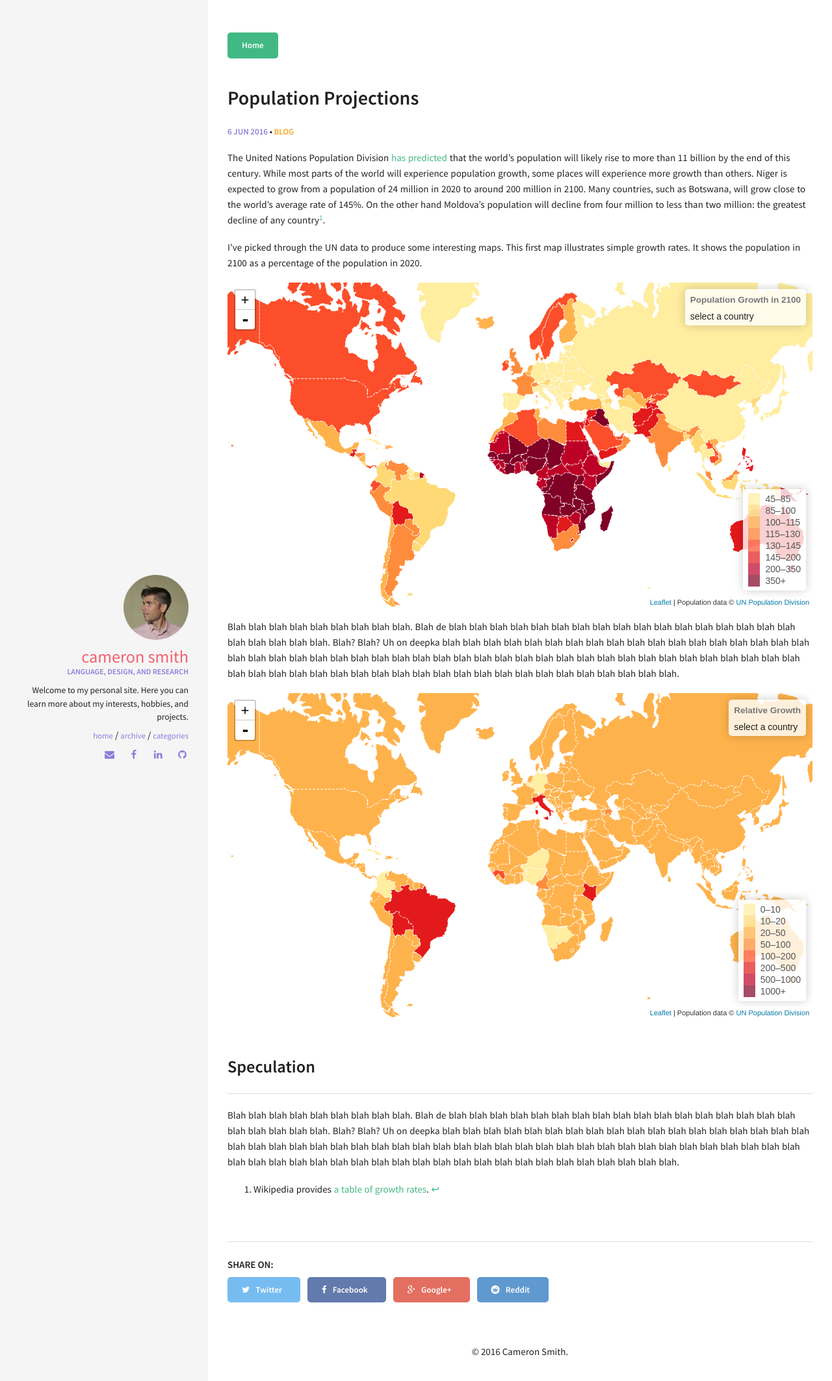
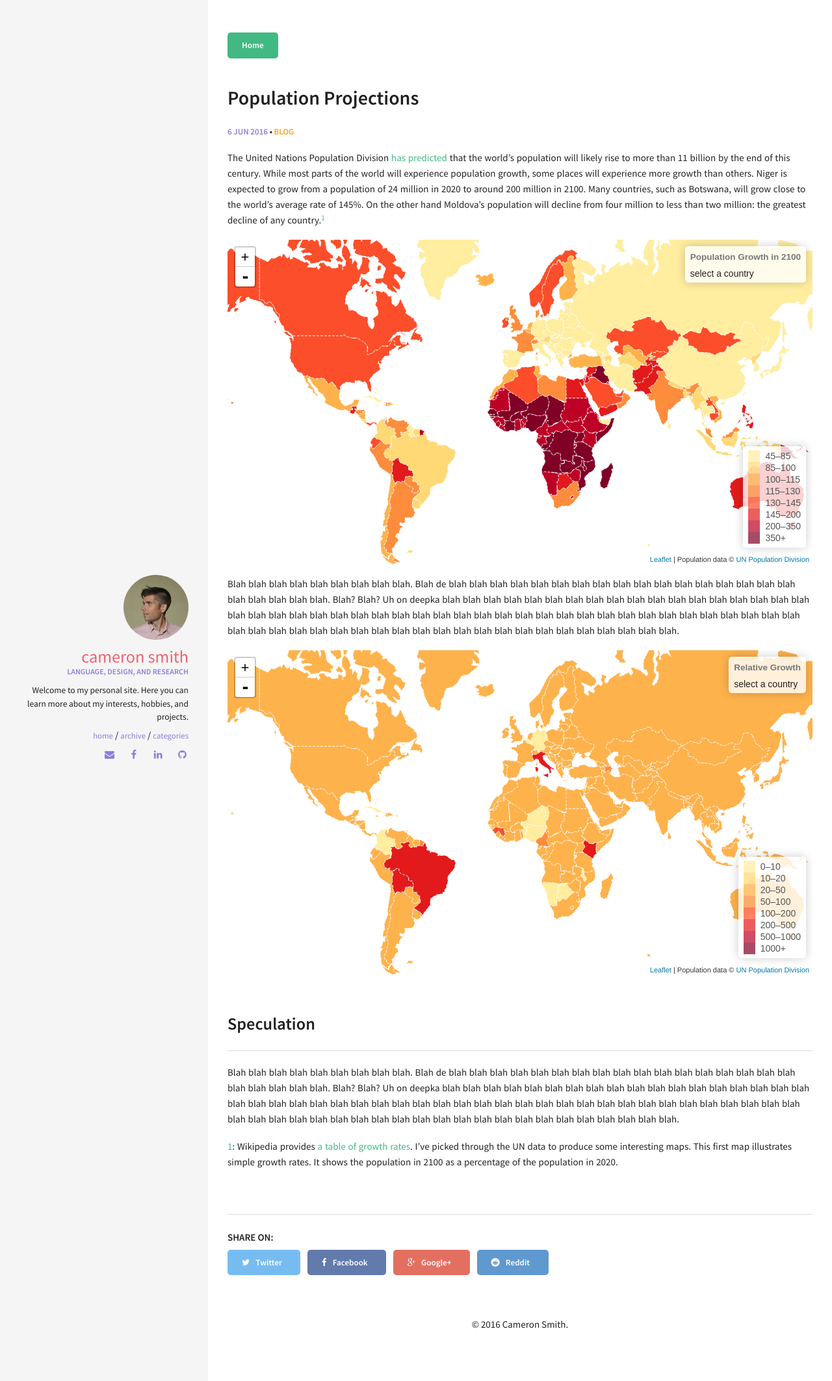
Before and after one commit to camoverride/camoverride.github.io, a Jekyll site: the page built from _posts/2016-06-06-future-population.md, in a window 1280 px wide. Shown: the top 2126 px of the page at 65% size. Built offline with Jekyll 4.4.1, drawn with Linux system fonts in a browser that asks for light colours; some of the changed lines change nothing that is shown.

Commit message:
footnote edits

```diff
--- a/_posts/2016-06-06-future-population.md
+++ b/_posts/2016-06-06-future-population.md
@@ -5,14 +5,13 @@ categories: [blog]
 comments: true
 ---
 
-The United Nations Population Division [has predicted](https://esa.un.org/unpd/wpp/Download/Standard/Population/) that the world's population will likely rise to more than 11 billion by the end of this century. While most parts of the world will experience population growth, some places will experience more growth than others. Niger is expected to grow from a population of 24 million in 2020 to around 200 million in 2100. Many countries, such as Botswana, will grow close to the world's average rate of 145%. On the other hand Moldova's population will decline from four million to less than two million: the greatest decline of any country[^1].
+The United Nations Population Division [has predicted](https://esa.un.org/unpd/wpp/Download/Standard/Population/) that the world's population will likely rise to more than 11 billion by the end of this century. While most parts of the world will experience population growth, some places will experience more growth than others. Niger is expected to grow from a population of 24 million in 2020 to around 200 million in 2100. Many countries, such as Botswana, will grow close to the world's average rate of 145%. On the other hand Moldova's population will decline from four million to less than two million: the greatest decline of any country.<sup><a name="sscript1">[1](#myfootnote1)</a></sup>
 
-I've picked through the UN data to produce some interesting maps. This first map illustrates simple growth rates. It shows the population in 2100 as a percentage of the population in 2020.
+
 
 {% include map1.html %}
 
 <!--more-->
-
 Blah blah blah blah blah blah blah blah blah. Blah de blah blah blah blah blah blah blah blah blah blah blah blah blah blah blah blah blah blah blah blah blah blah. Blah? Blah? Uh on deepka blah blah blah blah blah blah blah blah blah blah blah blah blah blah blah blah blah blah blah blah blah blah blah blah blah blah blah blah blah blah blah blah blah blah blah blah blah blah blah blah blah blah blah blah blah blah blah blah blah blah blah blah blah blah blah blah blah blah blah blah blah blah blah blah blah blah blah blah.
 
 {% include map2.html %}
@@ -21,4 +20,5 @@ Blah blah blah blah blah blah blah blah blah. Blah de blah blah blah blah blah b
 
 Blah blah blah blah blah blah blah blah blah. Blah de blah blah blah blah blah blah blah blah blah blah blah blah blah blah blah blah blah blah blah blah blah blah. Blah? Blah? Uh on deepka blah blah blah blah blah blah blah blah blah blah blah blah blah blah blah blah blah blah blah blah blah blah blah blah blah blah blah blah blah blah blah blah blah blah blah blah blah blah blah blah blah blah blah blah blah blah blah blah blah blah blah blah blah blah blah blah blah blah blah blah blah blah blah blah blah blah blah blah.
 
-[^1]: Wikipedia provides [a table of growth rates](https://en.wikipedia.org/wiki/List_of_countries_by_future_population_(United_Nations,_medium_fertility_variant)).
+<a name="myfootnote1">[1](#sscript1)</a>: Wikipedia provides [a table of growth rates](https://en.wikipedia.org/wiki/List_of_countries_by_future_population_(United_Nations,_medium_fertility_variant)).
+I've picked through the UN data to produce some interesting maps. This first map illustrates simple growth rates. It shows the population in 2100 as a percentage of the population in 2020.
```
